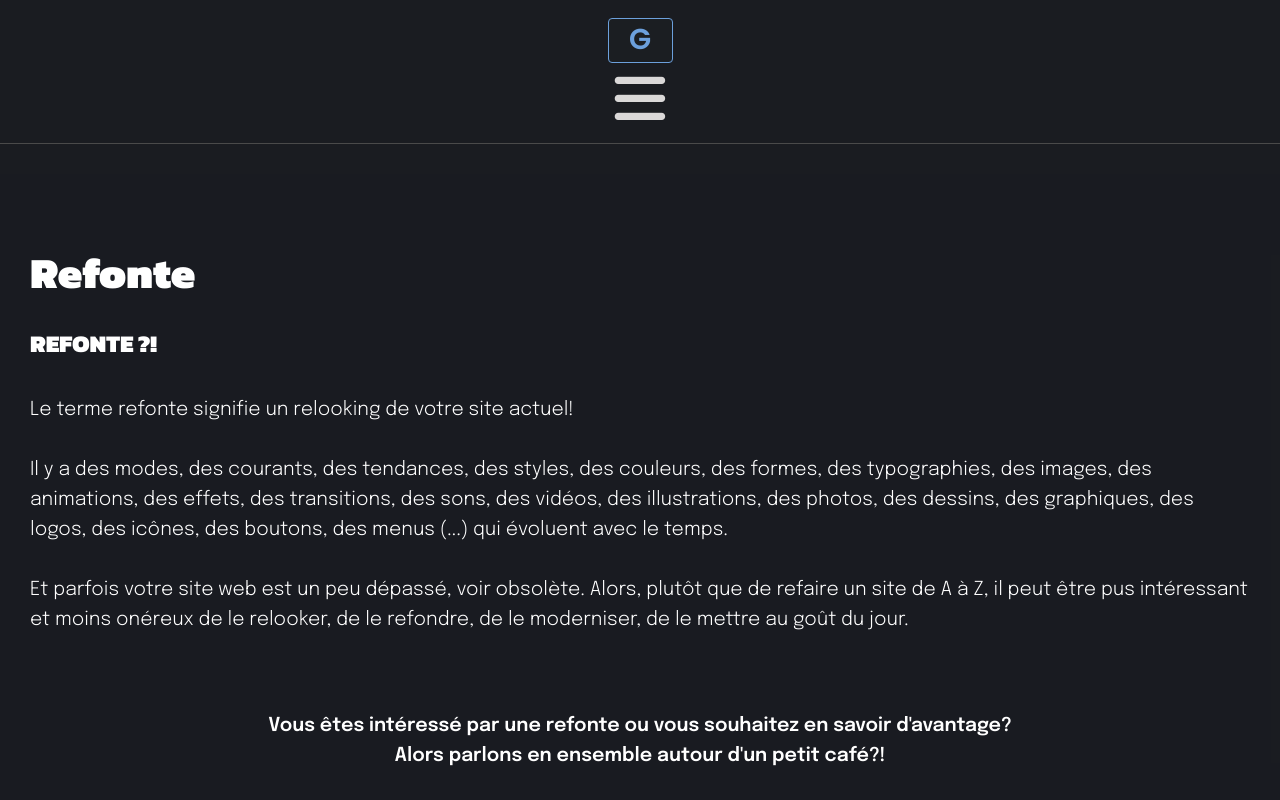
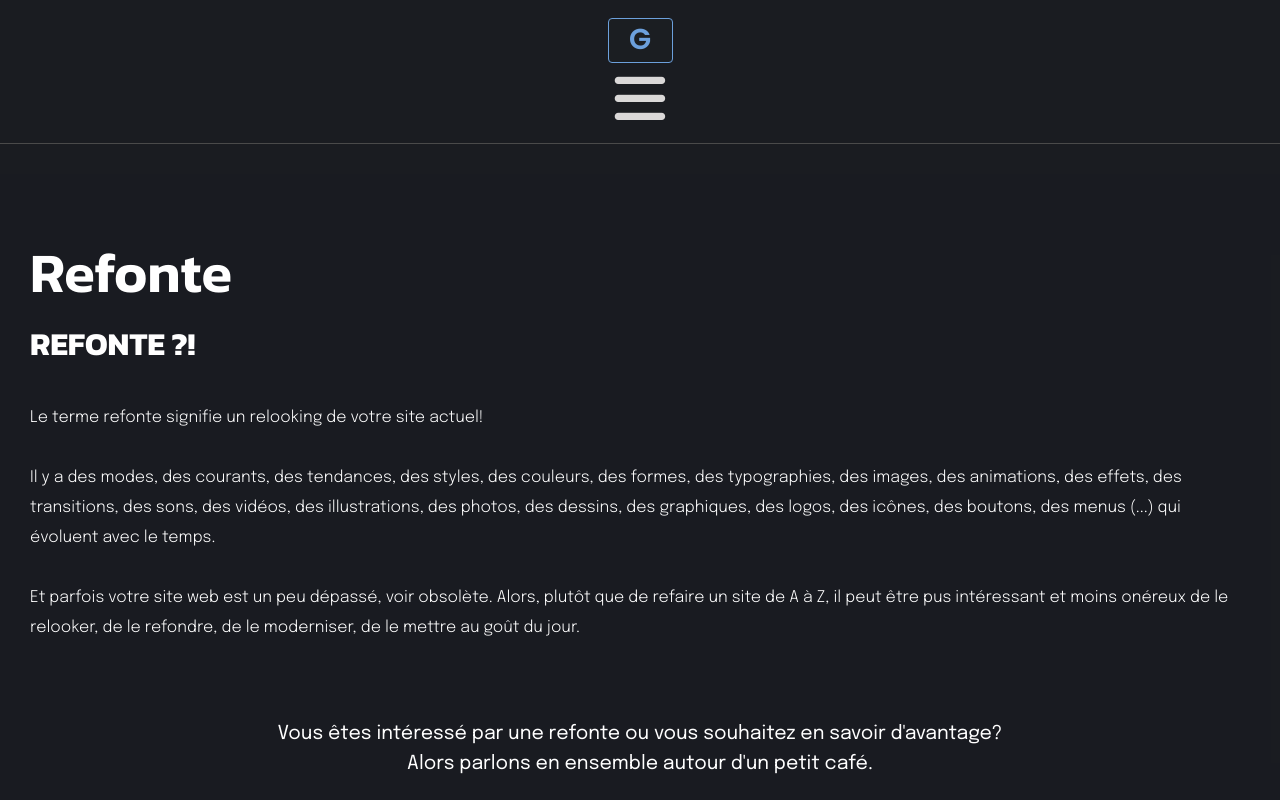
Before and after one commit to Github1234fab/gralyphoProject, a SvelteKit app: page /Refonte in a window 1280 px wide. Shown: the top 800 px of the page. Built offline with nearby package versions, Linux system fonts and the light colour scheme.

Commit message:
supertop

```diff
--- a/src/Components/EngrenageA.svelte
+++ b/src/Components/EngrenageA.svelte
@@ -89,7 +89,6 @@ l20 -30 -25 28 c-36 42 -102 173 -127 249 -19 60 -24 67 -43 63 -12 -3 -80
     width: 400px;
     height:400px;
     animation: rotation 12s linear infinite reverse;
-
   }
     @keyframes rotation {
     0% {
--- a/src/routes/Applications/+page.svelte
+++ b/src/routes/Applications/+page.svelte
@@ -6,7 +6,7 @@
 
 <Header />
 <section class="" in:fade={{ duration: 3000 }}>
-  <div class="wrapper">
+  <div class="wrapper background-animated">
     <h1>Développement d'Application</h1>
     <!-- <img src={bg} alt="" class="bg" /> -->
     <p>
@@ -21,7 +21,7 @@
       </p>
 
 
-      <h4>  Pour le développement d'application, il est essentiel que nous puissions vous recontrez. <br>Alors parlez nous de votre projet, autour d'un café!</h4>
+      <h4>  Pour le développement d'application, il est essentiel que nous puissions nous rencontrez. <br>Alors parlez nous de votre projet, autour d'un café!</h4>
     <div class="wrapper-contact">
       <a href="mailto:gralypho@gmail.com " class="contact"><i class="fa-regular fa-envelope"></i></a>
       <a href="tel:0672901614" class="contact"><i class="fa-solid fa-phone-volume"></i></a>
@@ -44,7 +44,7 @@
     color: var(--colorC);
     text-align: left;
     line-height: 30px;
-    font-weight: 600;
+    font-weight: 400;
     font-size: 1.2em;
     font-family: epilogue;
     text-align: center;
@@ -111,8 +111,8 @@
     z-index: 2;
     text-align: left;
     font-family: Kanit;
-    font-weight: 900;
-    font-size: 2.7em;
+    font-weight: 600;
+    font-size: var(--xl);
     color: white;
     margin-top: 50px;
     line-height: 37px;
@@ -120,8 +120,8 @@
   section p span {
     z-index: 2;
     color: white;
-    font-size: 1.5rem;
-    font-weight: 600;
+    font-size: var(--l);
+    font-weight: 400;
     text-align: left;
     line-height: 30px;
     margin-top: 30px;
@@ -134,7 +134,7 @@
     text-align: left;
     line-height: 30px;
     font-weight: 300;
-    font-size: 1.2em;
+    font-size: var(--m);
     font-family: epilogue;
   }
  .wrapper li{
--- a/src/routes/Composants/+page.svelte
+++ b/src/routes/Composants/+page.svelte
@@ -6,7 +6,7 @@
 
 <Header />
 <section class="" in:fade={{ duration: 3000 }}>
-  <div class="wrapper">
+  <div class="wrapper background-repeat">
     <h1>Développement et intégration de composant.</h1>
     <!-- <img src={bg} alt="" class="bg" /> -->
 
@@ -58,7 +58,7 @@
     color: var(--colorC);
     text-align: left;
     line-height: 30px;
-    font-weight: 600;
+    font-weight: 400;
     font-size: 1.2em;
     font-family: epilogue;
     text-align: center;
@@ -125,8 +125,8 @@
     z-index: 2;
     text-align: left;
     font-family: Kanit;
-    font-weight: 900;
-    font-size: 2.7em;
+    font-weight: 600;
+    font-size: var(--xl);
     color: white;
     margin-top: 50px;
     line-height: 37px;
@@ -134,8 +134,8 @@
   section p span {
     z-index: 2;
     color: white;
-    font-size: 1.5rem;
-    font-weight: 600;
+    font-size: var(--l);
+    font-weight: 400;
     text-align: left;
     line-height: 30px;
     margin-top: 30px;
@@ -148,15 +148,9 @@
     text-align: left;
     line-height: 30px;
     font-weight: 300;
-    font-size: 1.2em;
+    font-size: var(--m);
     font-family: epilogue;
   }
-  /* .bg {
-    z-index: 2;
-    margin-top: 30px;
-    border-radius: 20px;
-    height: 300px;
-    width: 300px;
-  } */
+
 
 </style>
--- a/src/routes/Marketing/+page.svelte
+++ b/src/routes/Marketing/+page.svelte
@@ -6,7 +6,7 @@
 
 <Header />
 <section class="" in:fade={{ duration: 3000 }}>
-  <div class="wrapper">
+  <div class="wrapper background-animated">
     <h1>Marketing Digital & conseil</h1>
     <!-- <img src={bg} alt="" class="bg" /> -->
 
@@ -49,7 +49,7 @@ Le marketing digital va au-delà de la simple visibilité en ligne ; c'est un mo
     color: var(--colorC);
     text-align: left;
     line-height: 30px;
-    font-weight: 600;
+    font-weight: 400;
     font-size: 1.2em;
     font-family: epilogue;
     text-align: center;
@@ -116,8 +116,8 @@ Le marketing digital va au-delà de la simple visibilité en ligne ; c'est un mo
     z-index: 2;
     text-align: left;
     font-family: Kanit;
-    font-weight: 900;
-    font-size: 2.7em;
+    font-weight: 600;
+    font-size: var(--xl);
     color: white;
     margin-top: 50px;
     line-height: 37px;
@@ -125,8 +125,8 @@ Le marketing digital va au-delà de la simple visibilité en ligne ; c'est un mo
   section p span {
     z-index: 2;
     color: white;
-    font-size: 1.5rem;
-    font-weight: 600;
+    font-size: var(--l);
+    font-weight: 500;
     text-align: left;
     line-height: 30px;
     margin-top: 30px;
@@ -139,23 +139,8 @@ Le marketing digital va au-delà de la simple visibilité en ligne ; c'est un mo
     text-align: left;
     line-height: 30px;
     font-weight: 300;
-    font-size: 1.2em;
+    font-size: var(--m);
     font-family: epilogue;
   }
-  /* .bg {
-    z-index: 2;
-    margin-top: 30px;
-    border-radius: 20px;
-    height: 300px;
-    width: 300px;
-  } */
-  /* ol {
-    z-index: 2;
-    color: var(--colorC);
-    text-align: left;
-    line-height: 30px;
-    font-weight: 300;
-    font-size: 1.2em;
-    font-family: epilogue;
-  } */
+
 </style>
--- a/src/routes/Referencement/+page.svelte
+++ b/src/routes/Referencement/+page.svelte
@@ -6,7 +6,7 @@
 
 <Header />
 <section class="" in:fade={{ duration: 3000 }}>
-  <div class="wrapper">
+  <div class="wrapper background-animated">
     <h1>Référencement.</h1>
     <!-- <img src={bg} alt="" class="bg" /> -->
 
@@ -43,7 +43,7 @@
     color: var(--colorC);
     text-align: left;
     line-height: 30px;
-    font-weight: 600;
+    font-weight: 400;
     font-size: 1.2em;
     font-family: epilogue;
     text-align: center;
@@ -110,8 +110,8 @@
     z-index: 2;
     text-align: left;
     font-family: Kanit;
-    font-weight: 900;
-    font-size: 2.7em;
+    font-weight: 600;
+    font-size: var(--xl);
     color: white;
     margin-top: 50px;
     line-height: 37px;
@@ -119,8 +119,8 @@
   section p span {
     z-index: 2;
     color: white;
-    font-size: 1.5rem;
-    font-weight: 600;
+    font-size: var(--l);
+    font-weight: 500;
     text-align: left;
     line-height: 30px;
     margin-top: 30px;
@@ -133,7 +133,7 @@
     text-align: left;
     line-height: 30px;
     font-weight: 300;
-    font-size: 1.2em;
+      font-size: var(--m);
     font-family: epilogue;
   }
   /* .bg {
--- a/src/routes/Refonte/+page.svelte
+++ b/src/routes/Refonte/+page.svelte
@@ -6,7 +6,7 @@
 
 <Header />
 <section class="" in:fade={{ duration: 3000 }}>
-  <div class="wrapper">
+  <div class="wrapper background-animated">
     <h1>Refonte</h1>
     <!-- <img src={bg} alt="" class="bg" /> -->
 
@@ -18,7 +18,7 @@ Le terme refonte signifie un relooking de votre site actuel!<br> <br>
     </p>
 
     <h4>
-      Vous êtes intéressé par une refonte ou vous souhaitez en savoir d'avantage? <br>Alors parlons en ensemble autour d'un petit café?!
+      Vous êtes intéressé par une refonte ou vous souhaitez en savoir d'avantage? <br>Alors parlons en ensemble autour d'un petit café.
     </h4>
     <div class="wrapper-contact">
       <a href="mailto:gralypho@gmail.com " class="contact"><i class="fa-regular fa-envelope"></i></a>
@@ -43,7 +43,7 @@ Le terme refonte signifie un relooking de votre site actuel!<br> <br>
     color: var(--colorC);
     text-align: left;
     line-height: 30px;
-    font-weight: 600;
+    font-weight: 400;
     font-size: 1.2em;
     font-family: epilogue;
     text-align: center;
@@ -85,6 +85,7 @@ Le terme refonte signifie un relooking de votre site actuel!<br> <br>
     width: 100%;
     margin-top: 30px;
     margin-bottom: 50px;
+
   }
   .wrapper {
     grid-column: 1/13;
@@ -110,8 +111,8 @@ Le terme refonte signifie un relooking de votre site actuel!<br> <br>
     z-index: 2;
     text-align: left;
     font-family: Kanit;
-    font-weight: 900;
-    font-size: 2.7em;
+    font-weight: 600;
+    font-size: var(--xl);
     color: white;
     margin-top: 50px;
     line-height: 37px;
@@ -119,8 +120,8 @@ Le terme refonte signifie un relooking de votre site actuel!<br> <br>
   section p span {
     z-index: 2;
     color: white;
-    font-size: 1.5rem;
-    font-weight: 600;
+    font-size: var(--l);
+    font-weight: 400;
     text-align: left;
     line-height: 30px;
     margin-top: 30px;
@@ -133,23 +134,8 @@ Le terme refonte signifie un relooking de votre site actuel!<br> <br>
     text-align: left;
     line-height: 30px;
     font-weight: 300;
-    font-size: 1.2em;
+    font-size: var(--m);
     font-family: epilogue;
   }
-  /* .bg {
-    z-index: 2;
-    margin-top: 30px;
-    border-radius: 20px;
-    height: 300px;
-    width: 300px;
-  } */
-  /* ol {
-    z-index: 2;
-    color: var(--colorC);
-    text-align: left;
-    line-height: 30px;
-    font-weight: 300;
-    font-size: 1.2em;
-    font-family: epilogue;
-  } */
+
 </style>
```
Also changed, not shown: src/sections/HSection.svelte (+10 -12 lines).
